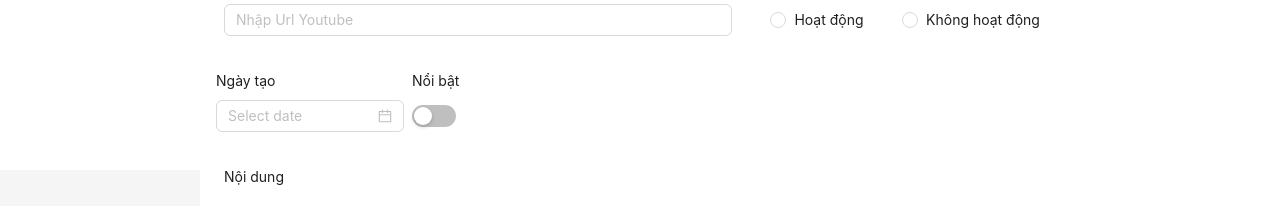
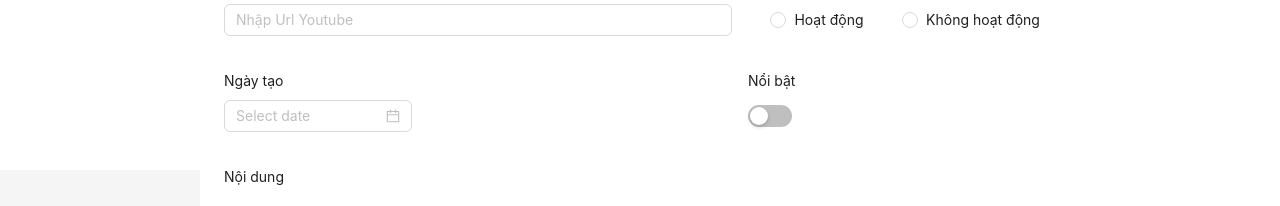
Before and after one commit to MinhQuan805/PersonalWebFE, a Next.js app: page /admin/products/update in a window 1280 px wide. Shown: the part 630-836 px from the top of the page. Built offline with nearby package versions, Linux system fonts and the light colour scheme; no server answers.

Commit message:
Quan Notes

```diff
--- a/src/app/admin/products/update/page.tsx
+++ b/src/app/admin/products/update/page.tsx
@@ -277,9 +277,11 @@ export default function UpdateProduct() {
         </Row>
 
         <Row gutter={16} style={{ marginBottom: 10 }}>
-          <Form.Item name="createdAt" label="Ngày tạo">
-            <DatePicker />
-          </Form.Item>
+          <Col span={12}>
+            <Form.Item name="createdAt" label="Ngày tạo">
+              <DatePicker />
+            </Form.Item>
+          </Col>
           <Col span={12}>
             <Form.Item name="outstand" label="Nổi bật" valuePropName="checked">
               <Switch />
```
